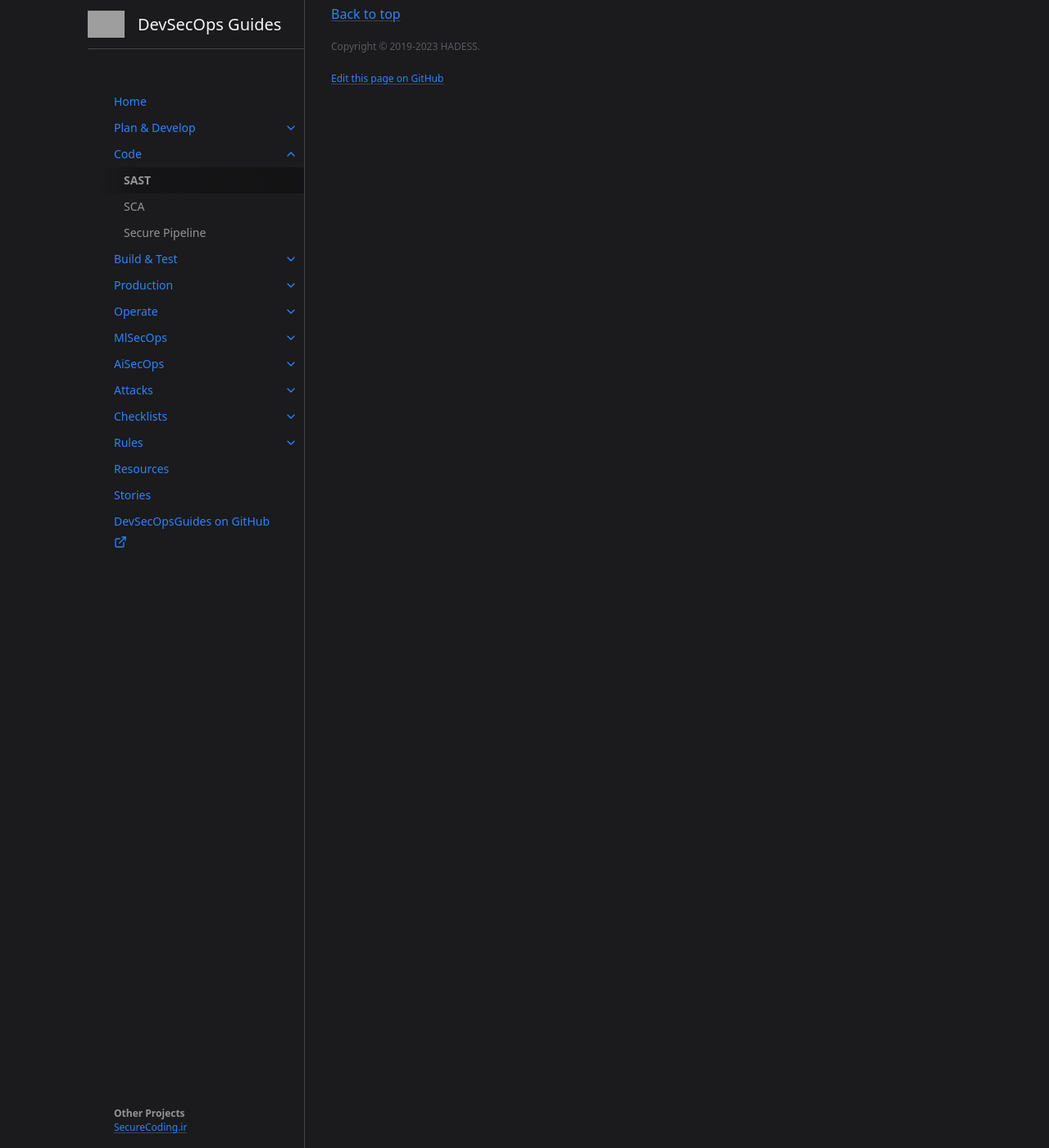
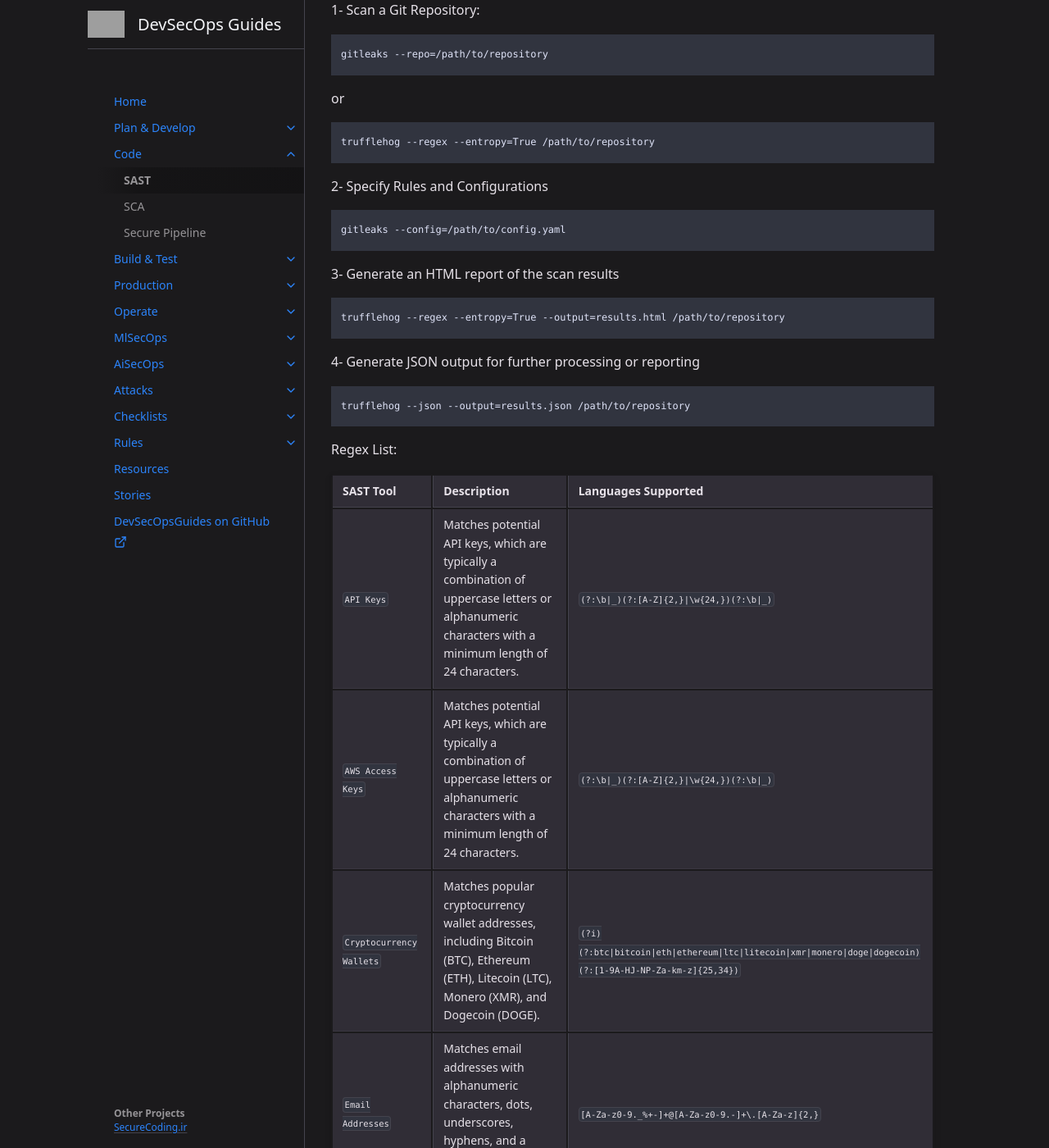
Before and after one commit to devsecopsguides/devsecopsguides.github.io, a Jekyll site: the page built from docs/code/sast.md, in a window 1280 px wide and 1400 px high, scrolled down 5988 px. Shown: the whole window at 82% size. Built offline with Jekyll 4.4.1, drawn with Linux system fonts in a browser that asks for light colours; some of the changed text lies outside the part shown; grey boxes are pictures that could not be loaded.

````diff
--- a/docs/code/sast.md
+++ b/docs/code/sast.md
@@ -196,3 +196,112 @@ jobs:
     - name: Checkout code
       uses: actions/
 ```
+
+
+
+## Git
+
+1- Scan a Git Repository:
+
+
+
+```
+gitleaks --repo=/path/to/repository
+```
+
+or
+
+```
+trufflehog --regex --entropy=True /path/to/repository
+```
+
+
+2- Specify Rules and Configurations
+
+```
+gitleaks --config=/path/to/config.yaml
+```
+
+
+3- Generate an HTML report of the scan results
+
+```
+trufflehog --regex --entropy=True --output=results.html /path/to/repository
+```
+
+
+4- Generate JSON output for further processing or reporting
+
+```
+trufflehog --json --output=results.json /path/to/repository
+```
+
+
+Regex List:
+
+| SAST Tool    | Description   | Languages Supported |
+|:---------------|:---------------------|:---------------------|
+| `API Keys` | Matches potential API keys, which are typically a combination of uppercase letters or alphanumeric characters with a minimum length of 24 characters.  | `(?:\b|_)(?:[A-Z]{2,}|\w{24,})(?:\b|_)` |
+| `AWS Access Keys` | Matches potential API keys, which are typically a combination of uppercase letters or alphanumeric characters with a minimum length of 24 characters.  | `(?:\b|_)(?:[A-Z]{2,}|\w{24,})(?:\b|_)` |
+| `Cryptocurrency Wallets` | Matches popular cryptocurrency wallet addresses, including Bitcoin (BTC), Ethereum (ETH), Litecoin (LTC), Monero (XMR), and Dogecoin (DOGE).  | `(?i)(?:btc|bitcoin|eth|ethereum|ltc|litecoin|xmr|monero|doge|dogecoin)(?:[1-9A-HJ-NP-Za-km-z]{25,34})` |
+| `Email Addresses` | Matches email addresses with alphanumeric characters, dots, underscores, hyphens, and a domain with at least two letters.  | `[A-Za-z0-9._%+-]+@[A-Za-z0-9.-]+\.[A-Za-z]{2,}` |
+| `Private Keys` | Matches 40-character base64-encoded strings, often used for private keys.  | `(?:[^a-zA-Z0-9/+]|^)([a-zA-Z0-9/+]{40})(?:[^a-zA-Z0-9/+]|$)` |
+| `Passwords` | Matches passwords or passphrases of at least 8 characters, preceded by "password", "passphrase", or "secret" and followed by a whitespace character, colon, or URL-encoded colon (%3A).  | `(?i)(?:pass(?:word|phrase)|secret)(?:[\s:=]|%3A)(["']?[\w!@#$%^&*()]{8,}["']?)` |
+| `Social Security Numbers (SSN)` | Matches U.S. Social Security Numbers with or without dashes.  | `\d{3}[-]?\d{2}[-]?\d{4}` |
+| `URLs with Query Parameters` | Matches URLs with query parameters, ensuring that the query parameter contains at least one character.  | `(http|https):\/\/[^\s/$.?#].[^\s]*\?[^\s]*` |
+| `Credit Card Numbers` | Matches 16-digit credit card numbers, with or without dashes or spaces in the format XXXX-XXXX-XXXX-XXXX or XXXXXXXXXXXXXXXX.  | `(\d{4}[- ]){3}\d{4}|\d{16}` |
+
+
+
+## SBOM
+
+1- Generate SBOM from Maven Project:
+
+```
+mvn org.cyclonedx:cyclonedx-maven-plugin:makeBom
+```
+
+2- Generate SBOM from Gradle Project
+
+```
+./gradlew cyclonedx
+```
+
+3- Specify Output Format
+
+```
+mvn org.cyclonedx:cyclonedx-maven-plugin:makeBom --format XML
+```
+
+4- Include Hashes in SBOM
+
+```
+mvn org.cyclonedx:cyclonedx-maven-plugin:makeBom -DincludeHashes=true
+```
+
+
+5- Exclude Specific Components
+
+```
+mvn org.cyclonedx:cyclonedx-maven-plugin:makeBom -Dexclude=com.example:unused-component
+```
+
+
+6- Include Direct Dependencies Only
+
+```
+mvn org.cyclonedx:cyclonedx-maven-plugin:makeBom -DincludeDependencies=false
+```
+
+
+7- Specify Output File
+
+```
+mvn org.cyclonedx:cyclonedx-maven-plugin:makeBom -DoutputFile=/path/to/bom.xml
+```
+
+8- Specify Output Format
+
+```
+mvn org.cyclonedx:cyclonedx-maven-plugin:makeBom --format XML
+```
````
Also changed, not shown: docs/code/sca.md (+52 -0 lines), docs/production/infrastructure-scanning.md (deleted, +0 -86 lines), docs/production/infrastructure.md (added, +319 -0 lines), docs/code/secure-pipeline.md (line endings or trailing spaces).
